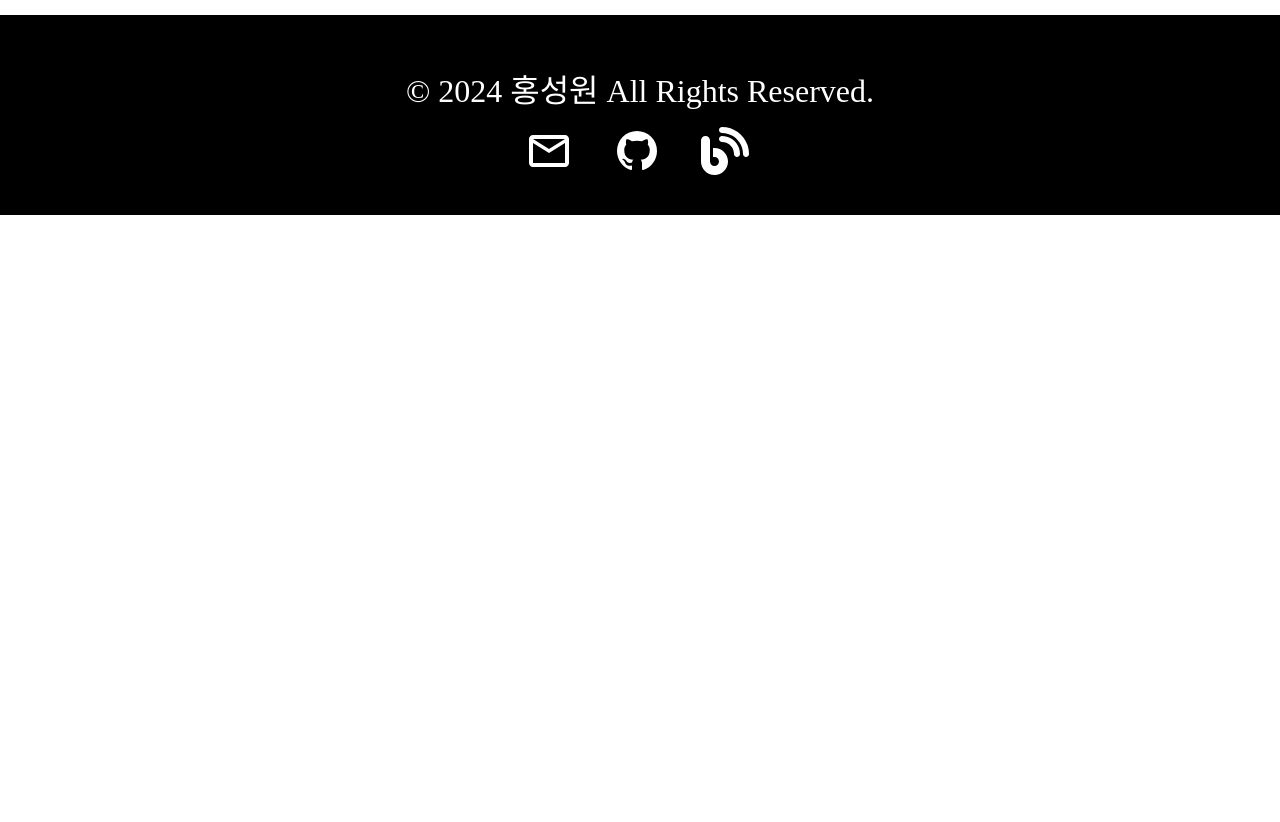
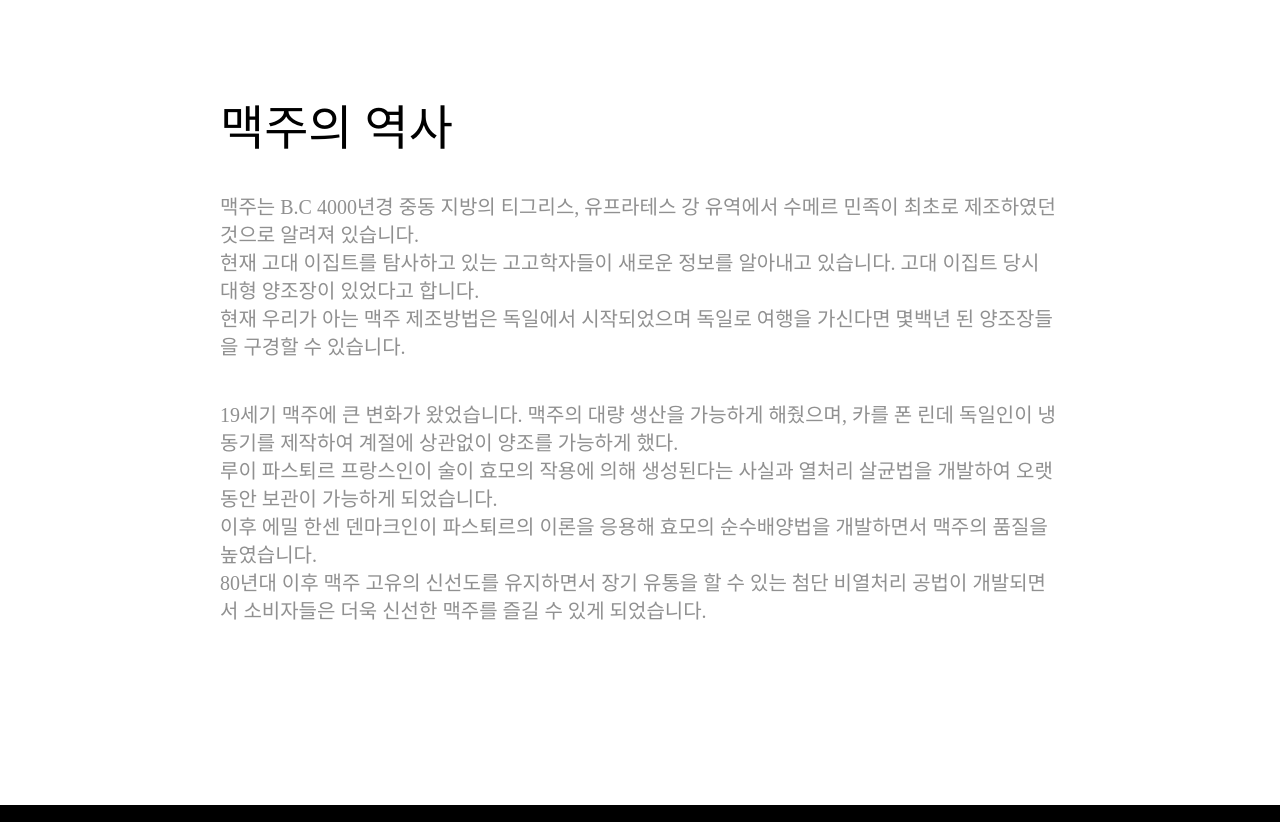
Before and after one commit to Hongaproject/AlcoholDrinks, a React (Create React App) app: page /story/beer in a window 1280 px wide. Shown: the part 365-1187 px from the top of the page. Before the commit the page ends 800 px from the top, so only its background shows below. Built offline with nearby package versions, Linux system fonts and the light colour scheme; a web font is replaced by a local one.

Commit message:
story부분 내용 작성 완료

```diff
--- a/src/Section/Section.jsx
+++ b/src/Section/Section.jsx
@@ -600,7 +600,7 @@ export default function Section () {
     useEffect(() => {
         const autoImg = setInterval(() => {
             moveSlide('next');
-        }, 2000);
+        }, 3000);
 
         return () => clearInterval(autoImg);
     }, [imgArr, imgSlide.length]);
--- a/src/Story/BeerStory.jsx
+++ b/src/Story/BeerStory.jsx
@@ -39,19 +39,24 @@ const Summary = styled.div`
     margin: 0 auto;
     margin-bottom: 180px;
 `
-const SummaryText = styled.div`
+const HistoryText = styled.div`
     width: 100%;
     height: 100%;
     margin-top: 90px;
 `
-const SummaryTitle = styled.h1`
+const HistoryTitle = styled.h1`
     font-size: 48px;
-    margin-bottom: 20px;
+    margin-bottom: 40px;
 `
-const SummaryContent = styled.span`
+const HistoryContent = styled.span`
     font-size: 20px;
     color: #909090;
     line-height: 1.4;
+`
+const HistoryText2 = styled.div`
+    width: 100%;
+    height: 100%;
+    margin-top: 40px;
 `
 
 export default function BeerStory () {
@@ -109,6 +114,24 @@ export default function BeerStory () {
                     </Link>
                 </IntroduceTitle>
             </Introduce>
+            <Summary>
+                <HistoryText>
+                    <HistoryTitle>맥주의 역사</HistoryTitle>
+                    <HistoryContent>
+                        맥주는 B.C 4000년경 중동 지방의 티그리스, 유프라테스 강 유역에서 수메르 민족이 최초로 제조하였던 것으로 알려져 있습니다.<br />
+                        현재 고대 이집트를 탐사하고 있는 고고학자들이 새로운 정보를 알아내고 있습니다. 고대 이집트 당시 대형 양조장이 있었다고 합니다. <br />
+                        현재 우리가 아는 맥주 제조방법은 독일에서 시작되었으며 독일로 여행을 가신다면 몇백년 된 양조장들을 구경할 수 있습니다.
+                    </HistoryContent>
+                </HistoryText>
+                <HistoryText2>
+                    <HistoryContent>
+                        19세기 맥주에 큰 변화가 왔었습니다. 맥주의 대량 생산을 가능하게 해줬으며, 카를 폰 린데 독일인이 냉동기를 제작하여 계절에 상관없이 양조를 가능하게 했다. <br />
+                        루이 파스퇴르 프랑스인이 술이 효모의 작용에 의해 생성된다는 사실과 열처리 살균법을 개발하여 오랫동안 보관이 가능하게 되었습니다. <br />
+                        이후 에밀 한센 덴마크인이 파스퇴르의 이론을 응용해 효모의 순수배양법을 개발하면서 맥주의 품질을 높였습니다. <br />
+                        80년대 이후 맥주 고유의 신선도를 유지하면서 장기 유통을 할 수 있는 첨단 비열처리 공법이 개발되면서 소비자들은 더욱 신선한 맥주를 즐길 수 있게 되었습니다.
+                    </HistoryContent>
+                </HistoryText2>
+            </Summary>
         </Container>
     );
 }
--- a/src/Story/MakgeolliStory.jsx
+++ b/src/Story/MakgeolliStory.jsx
@@ -39,19 +39,24 @@ const Summary = styled.div`
     margin: 0 auto;
     margin-bottom: 180px;
 `
-const SummaryText = styled.div`
+const HistoryText = styled.div`
     width: 100%;
     height: 100%;
     margin-top: 90px;
 `
-const SummaryTitle = styled.h1`
+const HistoryTitle = styled.h1`
     font-size: 48px;
-    margin-bottom: 20px;
+    margin-bottom: 40px;
 `
-const SummaryContent = styled.span`
+const HistoryContent = styled.span`
     font-size: 20px;
     color: #909090;
     line-height: 1.4;
+`
+const HistoryText2 = styled.div`
+    width: 100%;
+    height: 100%;
+    margin-top: 40px;
 `
 
 export default function MakgeolliStory () {
@@ -109,6 +114,24 @@ export default function MakgeolliStory () {
                     </Link>
                 </IntroduceTitle>
             </Introduce>
+            <Summary>
+                <HistoryText>
+                    <HistoryTitle>막걸리 역사</HistoryTitle>
+                    <HistoryContent>
+                        막걸리는 대한민국에서 가장 오래된 술 입니다. 삼국시대부터 양조가 된거로 추정을하고 있으며 고려 시대 서적을 보면 탁주 이야기가 적혀져 있습니다. <br />
+                        소주가 나타나기전에 대한민국 주류 시장은 탁주가 높은 점유율을 가지고 있었습니다. 하지만 60년대 70년대부터 주세법 개정으로 인하여 주류에 쌀이 금지가 되었습니다. <br />
+                        이로 인해 막걸리의 점유율은 낮아졌으며 희석주 소주와 맥주의 등장으로 인기가 식어갔습니다. <br />
+                    </HistoryContent>
+                </HistoryText>
+                <HistoryText2>
+                    <HistoryContent>
+                        현재 100% 쌀로 만들고 있으며 21세기에 들어서 다시 인기를 되찾고 있습니다. 막걸리는 도수가 희석주보다 낮고 또한 영양 성분이 좋습니다. <br />
+                        최근 수십년간 문화 전통에 관심이 많아지게 되었고 또한 젊은 세대에서 선호도가 증가가 되고 있습니다. <br />
+                        2021년 대한민국 문화재청에서는 '막걸리 빚기'를 국가무형문화재 신규 종목으로 지정했는데, 국민의 제안을 수용하여 지정된 첫 번째 사례입니다. <br />
+                        현재도 UNESCO 세계무형문화유산으로 등재하기 위한 노력을 하고 있습니다.
+                    </HistoryContent>
+                </HistoryText2>
+            </Summary>
         </Container>
     );
 }
--- a/src/Story/SojuStory.jsx
+++ b/src/Story/SojuStory.jsx
@@ -39,19 +39,24 @@ const Summary = styled.div`
     margin: 0 auto;
     margin-bottom: 180px;
 `
-const SummaryText = styled.div`
+const HistoryText = styled.div`
     width: 100%;
     height: 100%;
     margin-top: 90px;
 `
-const SummaryTitle = styled.h1`
+const HistoryTitle = styled.h1`
     font-size: 48px;
-    margin-bottom: 20px;
+    margin-bottom: 40px;
 `
-const SummaryContent = styled.span`
+const HistoryContent = styled.span`
     font-size: 20px;
     color: #909090;
     line-height: 1.4;
+`
+const HistoryText2 = styled.div`
+    width: 100%;
+    height: 100%;
+    margin-top: 40px;
 `
 
 export default function SojuStory () {
@@ -109,6 +114,22 @@ export default function SojuStory () {
                     </Link>
                 </IntroduceTitle>
             </Introduce>
+            <Summary>
+                <HistoryText>
+                    <HistoryTitle>소주의 역사</HistoryTitle>
+                    <HistoryContent>
+                        처음에는 우리가 알던 소주가 아닌 증류주 방식인 소주가 나타났습니다. <br/ > 증류주는 10세기경 페르시아에서 처음 만들어졌고 몽골이 대제국을 지배하면서 고려 후기에 우리나라에 소주가 들어오게 되었습니다.<br />
+                        몽골군이 일본 정벌을 위해 안동, 제주, 개성에 주둔했었는데 그로 인해 안동, 제주, 개성에서 소주 제조법이 발달하게 되어 현재까지도 그 전통을 유지하여 유명합니다.
+                    </HistoryContent>
+                </HistoryText>
+                <HistoryText2>
+                    <HistoryContent>
+                        희석식 소주는 일본에서 탄생한 조주 방식입니다. 우리나라에 들어왔을때는 일제강점기 초기인 1910년대이며 주세법 발표와 허가증을 만들어서 주류 업체들이 나타나기 시작했습니다. <br />
+                        단식 증류기로 소주를 만들었었는데 연속식증류기가 발명된 후, 소주를 대량 생산할 수 있게 되었으며 1919년에 최초로 희석식 소주 공장이 세워지게 되었습니다. <br />
+                        낮은 생산 가격을 무기로 대중 사이에 퍼져나갈수 있었습니다.
+                    </HistoryContent>
+                </HistoryText2>
+            </Summary>
         </Container>
     );
 }
--- a/src/Story/Story.jsx
+++ b/src/Story/Story.jsx
@@ -56,7 +56,7 @@ const SummaryContent = styled.span`
 
 const SummaryImg = styled.div`
     width: 100%;
-    height: 150px;
+    height: 180px;
 `
 const SummaryKImg = styled.div`
     float: left;
@@ -68,15 +68,15 @@ const SummaryKImg = styled.div`
 `
 const SummaryTImg = styled.div`
     float: left;
-    width: 670px;
-    height: 120px;
+    width: 700px;
+    height: 130px;
     background-image: url("/img/story/traditional.png");
     background-position: center;
 `
 const SummaryGImg = styled.div`
     float: left;
-    width: 600px;
-    height: 180px;
+    width: 700px;
+    height: 200px;
     background-image: url("/img/story/global.png");
     background-position: center;
     background-size: cover;
@@ -85,13 +85,11 @@ const SummaryTImgContent = styled.span`
     font-size: 20px;
     color: #909090;
     line-height: 1.4;
-    margin-left: 30px;
 `
 const SummaryGImgContent = styled.span`
     font-size: 20px;
     color: #909090;
     line-height: 1.4;
-    margin-left: 100px;
 `
 
 export default function Story () {
@@ -162,15 +160,26 @@ export default function Story () {
                     <SummaryTitle>대한민국 주류 시장</SummaryTitle>
                     <SummaryImg>
                         <SummaryKImg />
-                        <SummaryContent>국내 주류 시장 규모입니다.</SummaryContent>
+                        <SummaryContent>
+                            국내 주류 시장 규모입니다. <br />
+                            22년도 기준 국내 주류 시장 규모가 10조원에 육박했고 시장 규모가 커진 이유는 다양한 주류들의 등장과 제로슈가와 제로칼로리의 여파가 크지 않을까 라는 생각이듭니다.
+                        </SummaryContent>
                     </SummaryImg>
                     <SummaryImg>
                         <SummaryTImg />
-                        <SummaryTImgContent>국내 전통주 시장 규모입니다.</SummaryTImgContent>
+                        <SummaryTImgContent>
+                            국내 전통주 시장 규모입니다. <br />
+                            최근 들어 문화 전통에 관심을 가지고 젊은 세대들이 관심을 가지고 있어서 시장 규모가 커지고 있습니다.
+                            또한 21년도에 막걸리 빚기를 국가무형문화재 신규 종목으로 지정했고 현재 UNESCO 세계무형문화유산으로 등재하기 위해 노력하고 있습니다.
+                        </SummaryTImgContent>
                     </SummaryImg>
                     <SummaryImg>
                         <SummaryGImg />
-                        <SummaryGImgContent>글로벌 시장 규모입니다.</SummaryGImgContent>
+                        <SummaryGImgContent>
+                            글로벌 시장 규모입니다. <br />
+                            글로벌 시장은 꾸준하게 커지고 있으며 이때 대한민국 소주를 홍보할 좋은 기회라고 생각합니다. 전통적인 술인 막걸리와 소주를 글로벌 주류 시장에 공격적으로 이미지 마켓팅
+                            적극 사업추진을 한다면 주류회사에게 이익이 될 수 있는 좋은 기회이며 또한 대한민국의 홍보와 인식에 변화가 있을거라 생각하고 있습니다.
+                        </SummaryGImgContent>
                     </SummaryImg>
                 </SummaryText>
             </Summary>
```
